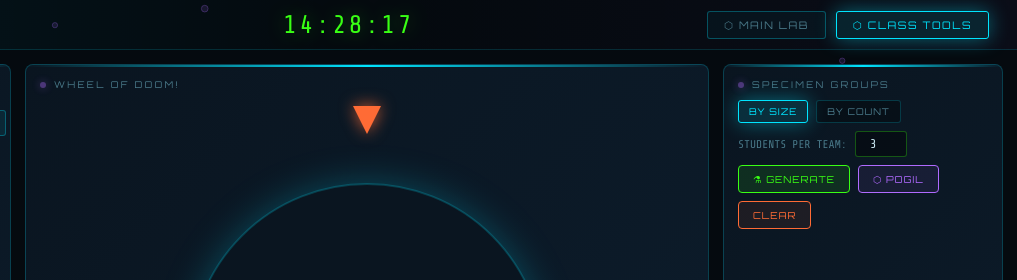
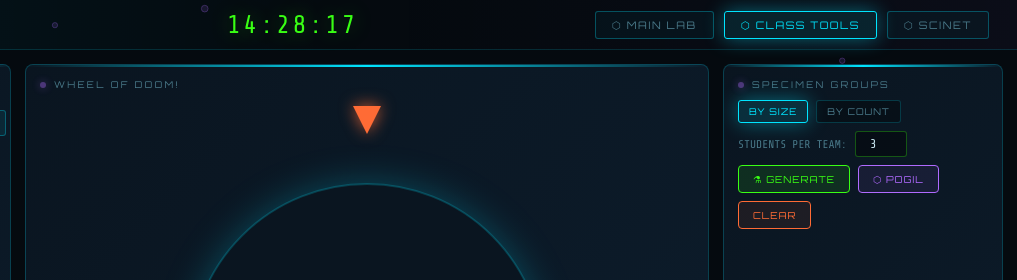
Before and after one commit to tbogue/classtools, a plain HTML site: page picker.html in a window 1280 px wide. Shown: the top 280 px of the page, 263-1280 px from the left. Drawn offline with nearby package versions, Linux system fonts and the light colour scheme.

Commit message:
Add files via upload
updated nav bar

```diff
--- a/picker.html
+++ b/picker.html
@@ -444,6 +444,7 @@
   <nav>
     <a href="index.html">⬡ MAIN LAB</a>
     <a href="picker.html" class="active">⬡ CLASS TOOLS</a>
+    <a href="scinet.html">⬡ SCINET</a>
   </nav>
 </header>
 
```
